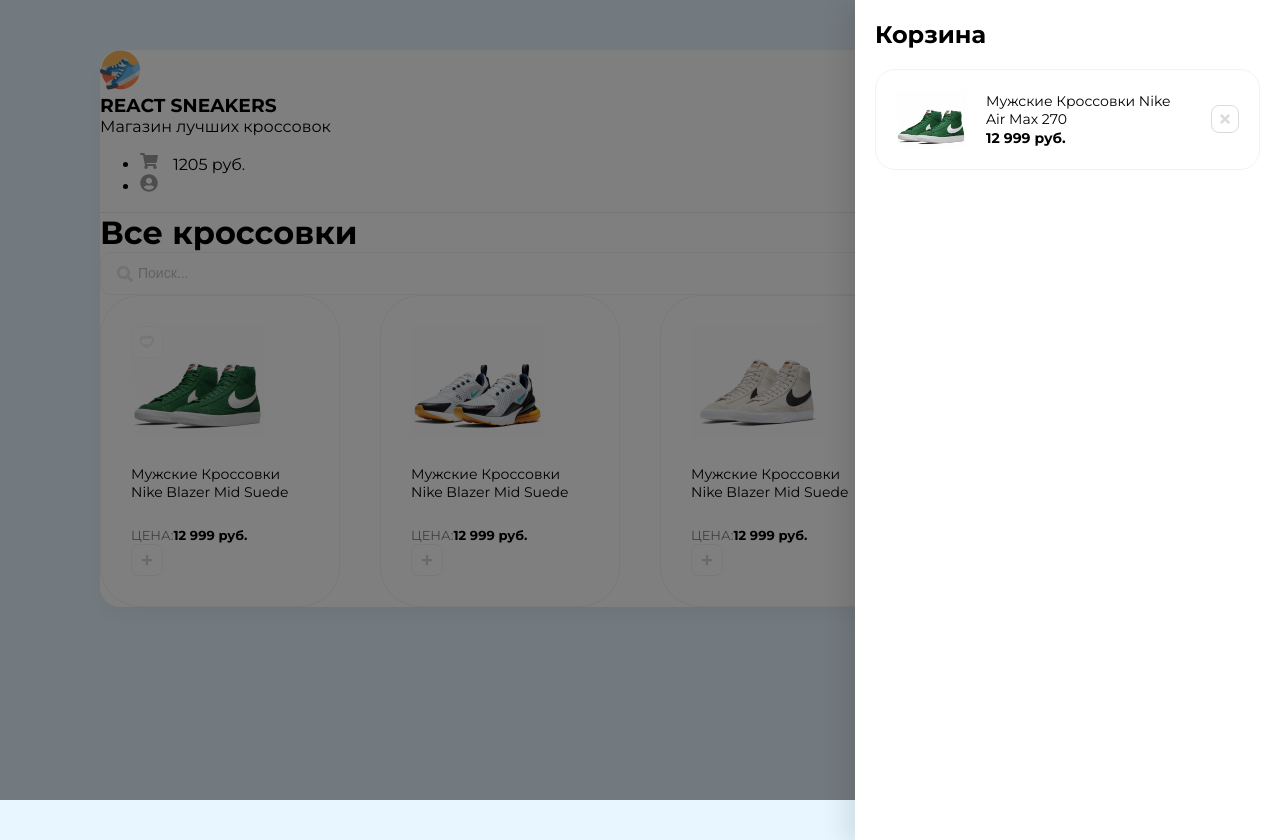
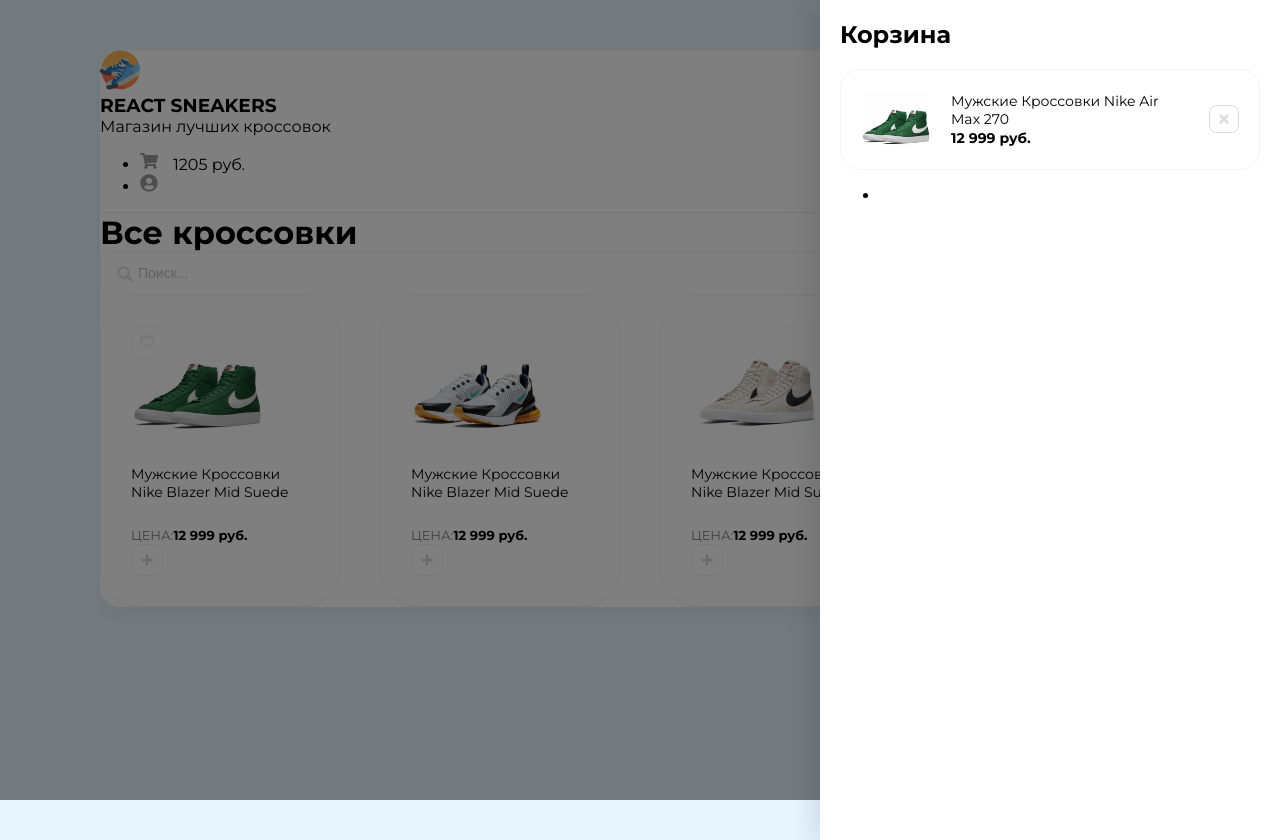
Before and after one commit to ELegek/sneakers-react, a React (Create React App) app: page / in a window 1280 px wide. Built offline with nearby package versions, Linux system fonts and the light colour scheme.

Commit message:
create component items

```diff
--- a/src/App.js
+++ b/src/App.js
@@ -8,6 +8,7 @@
 				<div className='drawer'>
 					<h2>Корзина</h2>
 
+					<div className='items'>
 						<div className='cartItem'>
 							<div>
 								<img src='/img/sneakers/sneakers-1.png' alt='' />
@@ -21,6 +22,11 @@
 								<FaTimes className='remove-icon' />
 							</button>
 						</div>
+					</div>
+
+					<ul>
+						<li></li>
+					</ul>
 				</div>
 			</div>
 
--- a/src/index.scss
+++ b/src/index.scss
@@ -134,7 +134,7 @@
 }
 .drawer {
 	position: absolute;
-	width: 385px;
+	width: 420px;
 	height: 100%;
 	top: 0px;
 	right: 0;
```
Lines whose indentation alone changed are shown as unchanged.
